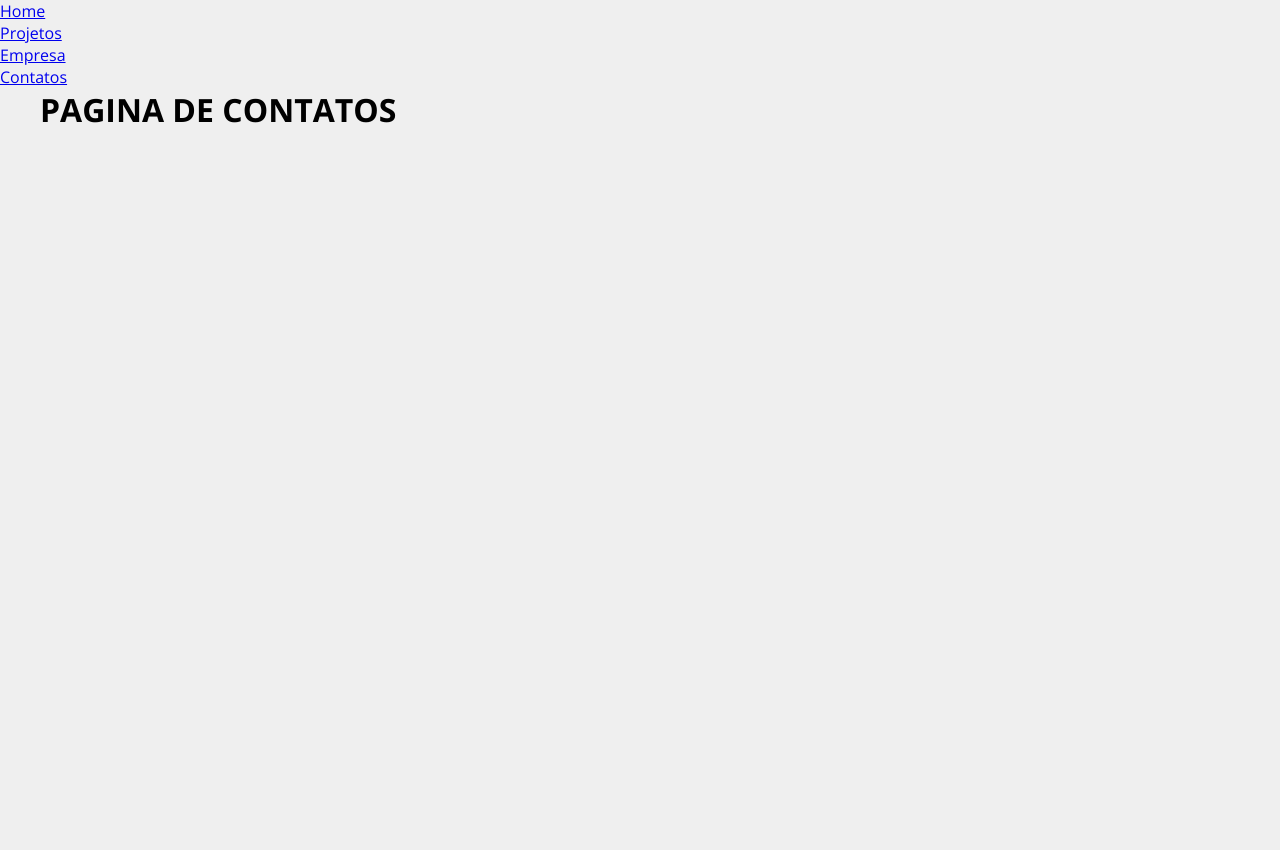
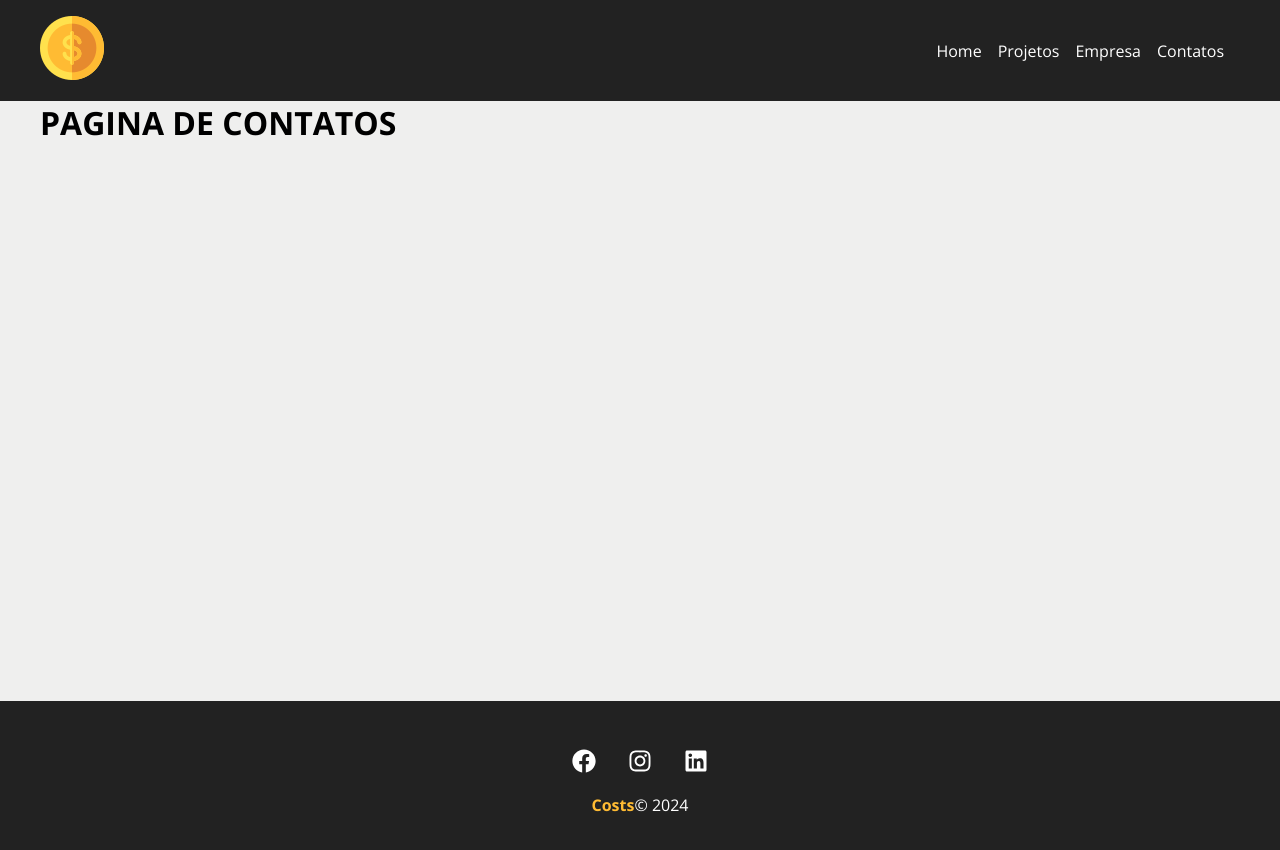
Before and after one commit to Minnael/COSTS-FRONT, a React (Vite) app: page /contatos in a window 1280 px wide. Shown: the top 850 px of the page. Before the commit the page ends 800 px from the top, so only its background shows below. Built offline with nearby package versions, Linux system fonts and the light colour scheme.

Commit message:
ajustes de estilizacao da navbar e construcao do footer

```diff
--- a/package.json
+++ b/package.json
@@ -12,6 +12,7 @@
   "dependencies": {
     "react": "^18.2.0",
     "react-dom": "^18.2.0",
+    "react-icons": "^5.0.1",
     "react-router-dom": "^6.21.3"
   },
   "devDependencies": {
--- a/src/App.jsx
+++ b/src/App.jsx
@@ -1,23 +1,25 @@
 import {BrowserRouter as Router, Routes, Route} from 'react-router-dom'
-import Navbar from './Components/Pages/Navbar/Navbar.jsx'
+import Navbar from './Components/Layout/Navbar/Navbar.jsx'
 import Home from './Components/Pages/Home/Home.jsx'
 import Projetos from './Components/Pages/Projetos/Projetos.jsx'
 import Contatos from './Components/Pages/Contatos/Contatos.jsx'
 import Empresa from './Components/Pages/Empresa/Empresa.jsx'
-import Container from './Components/Layout/Container.jsx'
+import Container from './Components/Layout/Container/Container.jsx'
+import Footer from './Components/Layout/Footer/Footer.jsx'
 
 function App() {
   return (
     <Router>
       <Navbar/>
-      <Container>
+      <Container customClass="min-height">
         <Routes>
           <Route exact path="/" element={<Home/>}/>
-          <Route path="/projetos" element={<Projetos/>}/>
-          <Route path="/empresa" element={<Empresa/>}/>
-          <Route path="/contatos" element={<Contatos/>}/>
+          <Route exact path="/projetos" element={<Projetos/>}/>
+          <Route exact path="/empresa" element={<Empresa/>}/>
+          <Route exact path="/contatos" element={<Contatos/>}/>
         </Routes>
       </Container>
+      <Footer/>
     </Router>
   )
 }
--- a/src/Components/Layout/Container.jsx
+++ b/src/Components/Layout/Container/Container.jsx
@@ -2,7 +2,7 @@ import './styles.css'
 
 function Container(props){
    return (
-      <div className='container'>{props.children}</div>
+      <div className={`container ${props.customClass}`}>{props.children}</div>
    )
 }
 export default Container
--- /dev/null
+++ b/src/Components/Layout/Footer/Footer.jsx
@@ -0,0 +1,16 @@
+import {FaFacebook, FaInstagram, FaLinkedin} from 'react-icons/fa'
+import './styles.css'
+
+function Footer(){
+   return(
+      <footer className='footer'>
+         <ul className='social_list'>
+            <li><FaFacebook/></li>
+            <li><FaInstagram/></li>
+            <li><FaLinkedin/></li>
+         </ul>
+         <p className='copy_right'><span>Costs</span>&copy; 2024</p>
+      </footer>
+   )
+}
+export default Footer
--- /dev/null
+++ b/src/Components/Layout/Footer/styles.css
@@ -0,0 +1,34 @@
+.footer {
+   background-color: #222;
+   color: #fff;
+   padding: 3em;
+   text-align: center;
+}
+
+.social_list {
+   display: flex;
+   justify-content: center;
+   list-style-type: none;
+}
+
+.social_list li {
+   margin: 0 1em;
+}
+
+.social_list li:hover {
+   color: #FFBB33;
+}
+
+.social_list svg {
+   font-size: 1.5em;
+   cursor: pointer;
+}
+
+.copy_right {
+   margin-top: 1em;
+}
+
+.copy_right span {
+   font-weight: bold;
+   color: #FFBB33;
+}
--- /dev/null
+++ b/src/Components/Layout/Navbar/Navbar.jsx
@@ -0,0 +1,22 @@
+import {Link} from 'react-router-dom'
+import './styles.css'
+import Container from '../Container/Container'
+import logo from '../../../assets/costs_logo.png'
+
+function Navbar(){
+   return (
+      <nav className='navbar'>
+         <Container>
+            <Link to="/"><img src={logo} alt="COSTS"/></Link>
+            <ul className='list'>
+               <li className='item'><Link to="/">Home</Link></li>
+               <li className='item'><Link to="/projetos">Projetos</Link></li>
+               <li className='item'><Link to="/empresa">Empresa</Link></li>
+               <li className='item'><Link to="/contatos">Contatos</Link></li>
+            </ul>
+         </Container>
+      </nav>
+   )
+}
+
+export default Navbar
--- /dev/null
+++ b/src/Components/Layout/Navbar/styles.css
@@ -0,0 +1,26 @@
+.navbar {
+   display: flex;
+   justify-content: space-between;
+   background-color: #222;
+   padding: 1em;
+}
+
+.list {
+   display: flex;
+   list-style: none;
+   align-items: center;
+}
+
+.item {
+   margin-right: 1em;
+}
+
+.item a {
+   color: #fff;
+   text-decoration: none;
+}
+
+.item a:hover {
+   color: #FFBB33;
+   text-decoration: none;
+}
--- a/src/Components/Pages/Navbar/Navbar.jsx
+++ /dev/null
@@ -1,14 +0,0 @@
-import {Link} from 'react-router-dom'
-
-function Navbar(){
-   return (
-      <ul>
-        <li><Link to="/">Home</Link></li>
-        <li><Link to="/projetos">Projetos</Link></li>
-        <li><Link to="/empresa">Empresa</Link></li>
-        <li><Link to="/contatos">Contatos</Link></li>
-      </ul>
-   )
-}
-
-export default Navbar
--- a/src/global.css
+++ b/src/global.css
@@ -6,6 +6,6 @@
 }
 
 html, body, #root {
-  background-color: #efefef;
+  background-color: #efefee;
   height: 100%;
 }
```
Also changed, not shown: src/Components/Layout/Container/styles.css (renamed from src/Components/Layout/styles.css), 1 other file (tests, documents, lock files or other folders).
